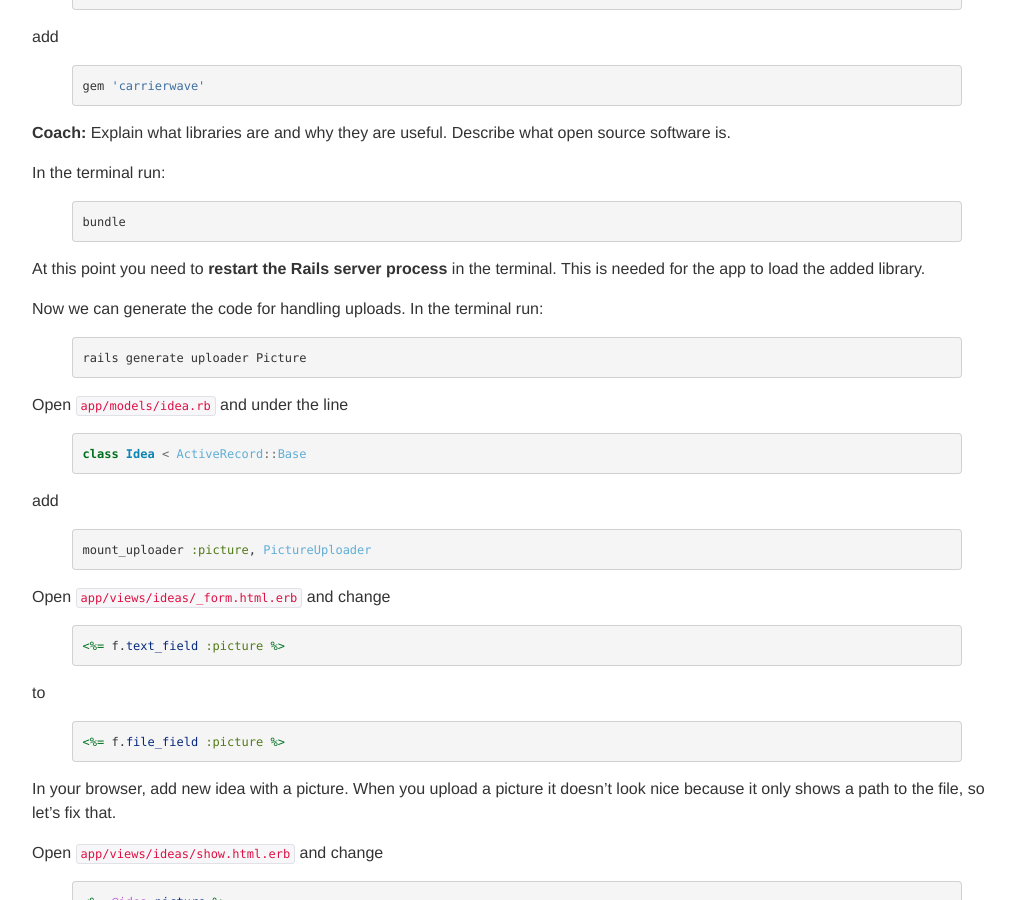
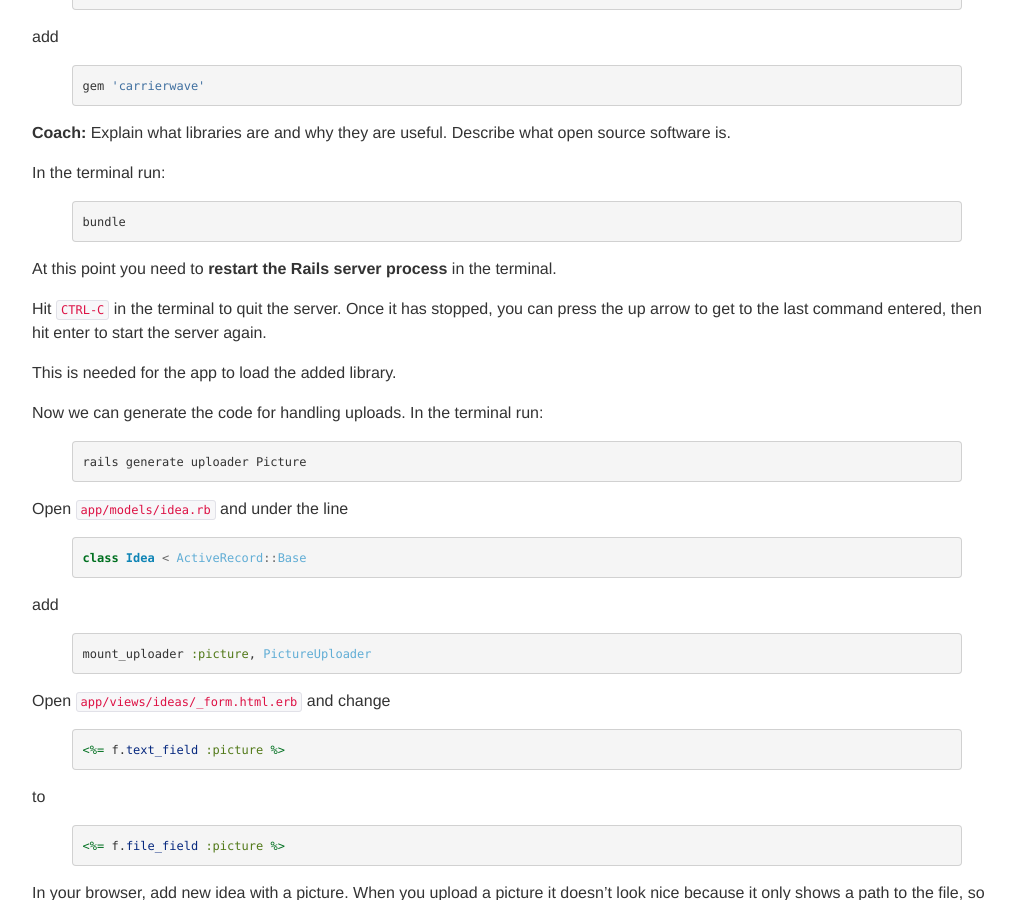
Before and after one commit to railsgirls/guides.railsgirls.com, a Jekyll site: the page built from _posts/2012-04-18-app.markdown, in a window 1280 px wide and 900 px high, scrolled down 3463 px. Shown: the whole window, without its empty margins (53-1068 px from the left). Built offline with Jekyll 4.4.1, drawn with Linux system fonts in a browser that asks for light colours; nearby versions of some CDN libraries; Markdown is read by kramdown in place of the engine named in the settings.

Commit message:
Tell students how to restart the server
Students do not understand that "restart" means: stop, then start again. Also they may not remember how to stop, or start the server.

```diff
--- a/_posts/2012-04-18-app.markdown
+++ b/_posts/2012-04-18-app.markdown
@@ -200,7 +200,11 @@ In the terminal run:
 bundle
 {% endhighlight %}
 
-At this point you need to **restart the Rails server process** in the terminal. This is needed for the app to load the added library.
+At this point you need to **restart the Rails server process** in the terminal.
+
+Hit `CTRL-C` in the terminal to quit the server. Once it has stopped, you can press the up arrow to get to the last command entered, then hit enter to start the server again.
+
+This is needed for the app to load the added library.
 
 Now we can generate the code for handling uploads. In the terminal run:
 
```
